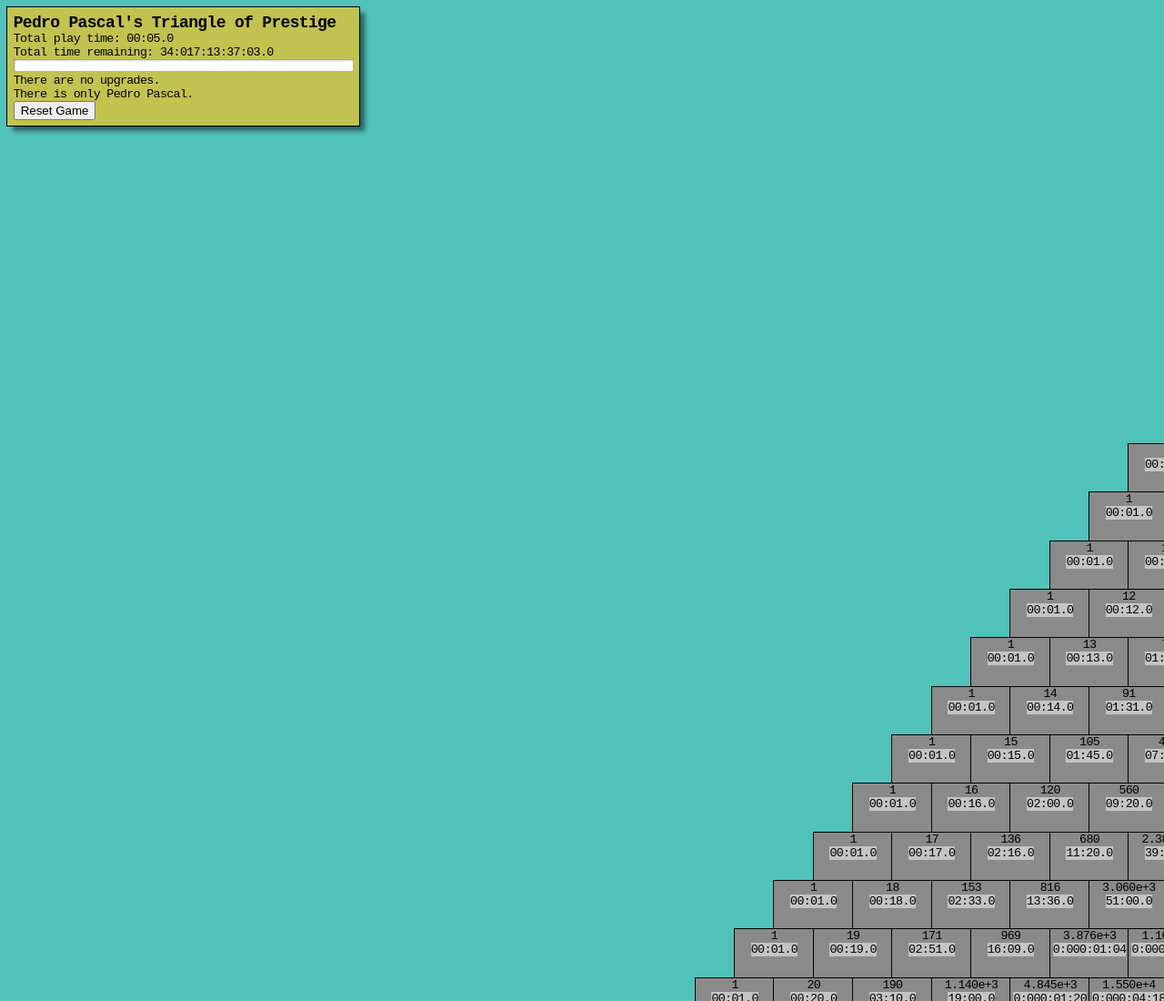
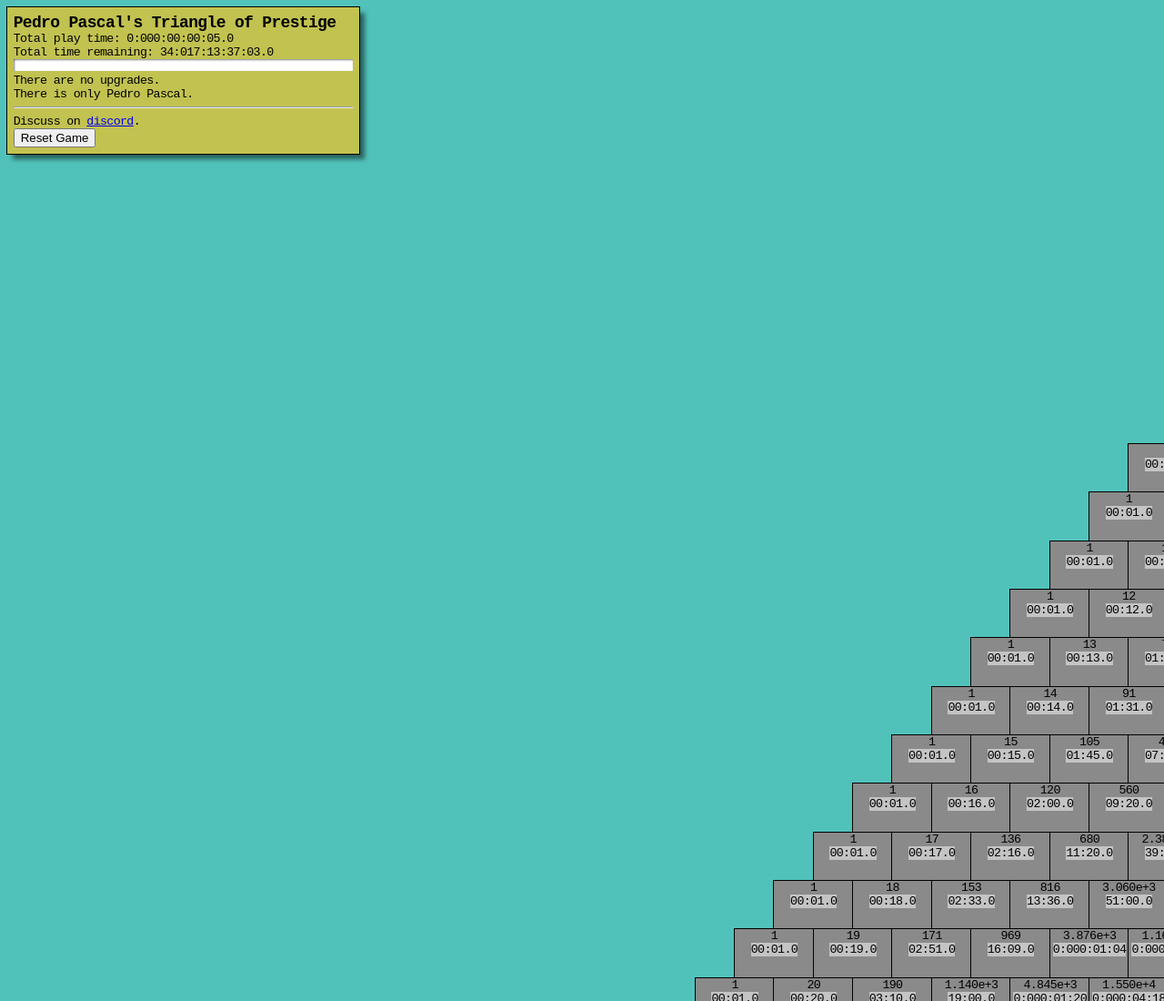
Before and after one commit to asteriskman7/PedroPascalsTriangleOfPrestige, a plain HTML site: page index.html in a window 1280 px wide. Shown: the top 1100 px of the page at 91% size. Drawn offline with Linux system fonts and the light colour scheme; a web font is replaced by a local one.

Commit message:
add discord link

```diff
--- a/index.html
+++ b/index.html
@@ -17,6 +17,8 @@
       <div>Total time remaining: <span id='infoTimeRemaining'></span></div>
       <div id='infoProgressContainer'><div id='infoProgress'></div></div>
       <div>There are no upgrades.<br>There is only Pedro Pascal.</div>
+      <hr>
+      <div>Discuss on <a href='https://discord.gg/pC9RY5B'>discord</a>.</div>
       <div><button id='resetButton'>Reset Game</button></div>
     </div>
     <div id='resetContainer'>
--- a/index.js
+++ b/index.js
@@ -278,7 +278,7 @@ class App {
 
     const curTime = this.state.endTime ?? (new Date()).getTime();
     const playTime = curTime - this.state.gameStart;
-    this.UI.infoPlayTime.innerText = this.remainingToStr(playTime);
+    this.UI.infoPlayTime.innerText = this.remainingToStr(playTime, true);
 
     const timeRemaining = this.totalTime - this.partialCompleteTime;
     this.UI.infoTimeRemaining.innerText = this.remainingToStr(timeRemaining, true);
```
